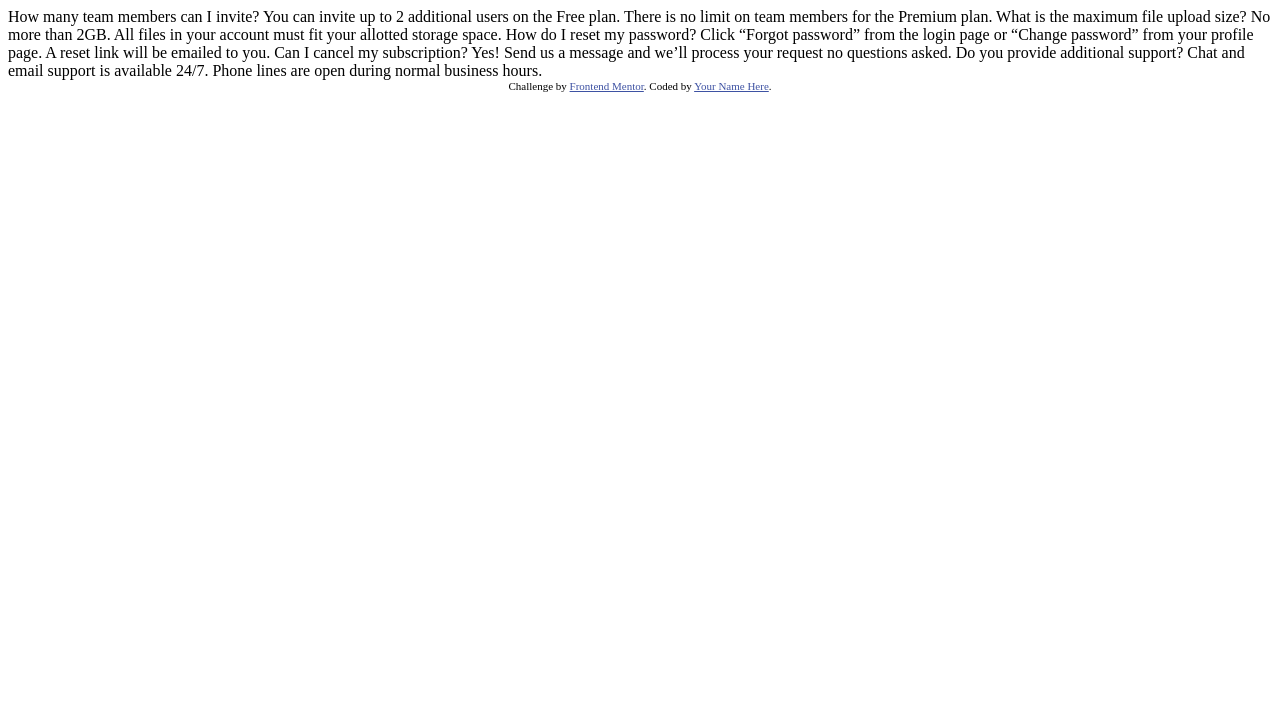
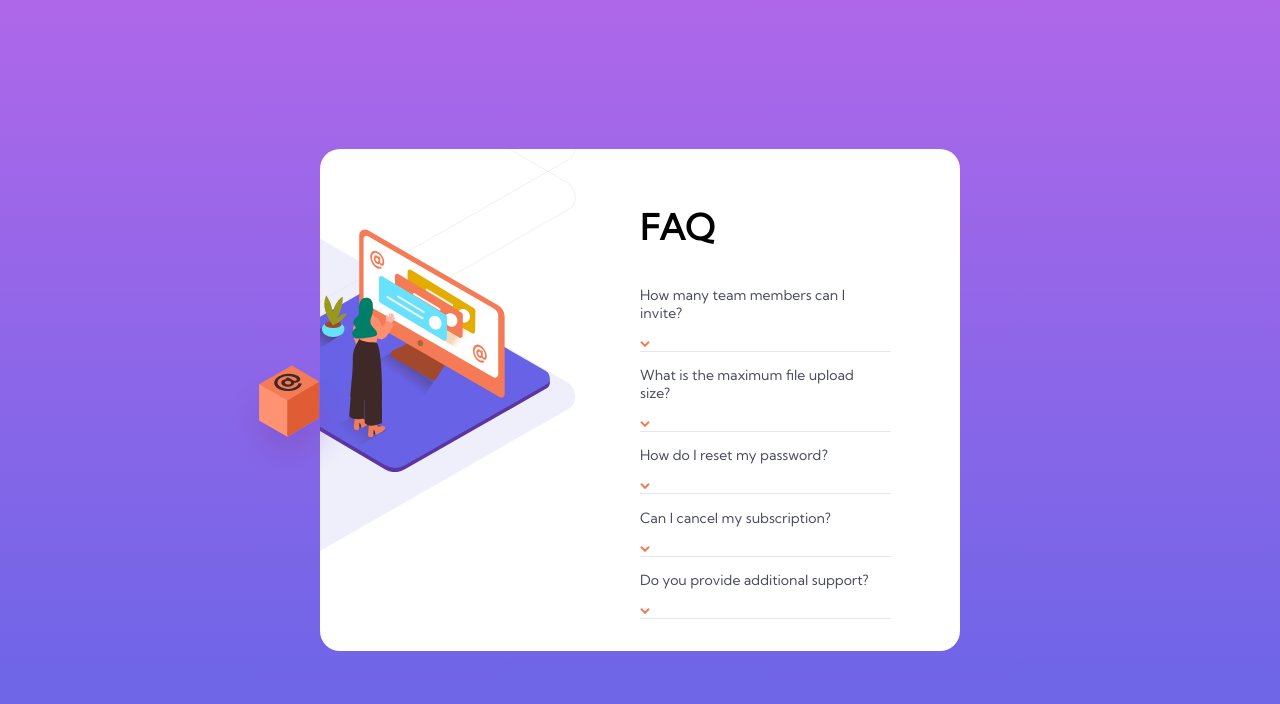
Before and after one commit to Adilsongb/FAQ-accordion-card, a plain HTML site: page index.html in a window 1280 px wide. Drawn offline with Linux system fonts and the light colour scheme.

Commit message:
FAQ card creation

```diff
--- a/index.html
+++ b/index.html
@@ -2,39 +2,103 @@
 <html lang="en">
 <head>
   <meta charset="UTF-8">
-  <meta name="viewport" content="width=device-width, initial-scale=1.0"> <!-- displays site properly based on user's device -->
+  <meta name="viewport" content="width=device-width, initial-scale=1.0">
 
   <link rel="icon" type="image/png" sizes="32x32" href="./images/favicon-32x32.png">
+  <link rel="stylesheet" href="style.css">
+
+  <link rel="preconnect" href="https://fonts.gstatic.com">
+  <link href="https://fonts.googleapis.com/css2?family=Kumbh+Sans&display=swap" rel="stylesheet">
 
   <title>Frontend Mentor | FAQ Accordion Card</title>
 
-  <!-- Feel free to remove these styles or customise in your own stylesheet 👍 -->
-  <style>
-    .attribution { font-size: 11px; text-align: center; }
-    .attribution a { color: hsl(228, 45%, 44%); }
-  </style>
+  <script>
+
+    function toReveal(ind) {
+
+      var x = document.getElementById("faq-container");
+      var y = x.getElementsByClassName("faq-paragraph");
+
+      if (x.getElementsByTagName("p")[ind].style.display == "block") {
+
+        x.getElementsByTagName("p")[ind].style.display = "none";
+        x.getElementsByTagName("img")[ind].style.transform = "scaleY(1)";
+        x.getElementsByTagName("h3")[ind].style.fontWeight = "400";
+
+      } else {
+
+        x.getElementsByTagName("p")[ind].style.display = "block";
+        x.getElementsByTagName("h3")[ind].style.fontWeight = "700";
+        x.getElementsByTagName("img")[ind].style.transform = "scaleY(-1)";
+
+      }
+
+      for (let i = 0; i < y.length; i++) {
+
+        if (i != ind) {
+
+          y[i].style.display = "none";
+          x.getElementsByTagName("h3")[i].style.fontWeight = "400";
+          x.getElementsByTagName("img")[i].style.transform = "scaleY(1)";
+
+        }
+
+      }
+
+    }
+
+  </script>
+
 </head>
 <body>
-  How many team members can I invite?
-  You can invite up to 2 additional users on the Free plan. There is no limit on
-  team members for the Premium plan.
 
-  What is the maximum file upload size?
-  No more than 2GB. All files in your account must fit your allotted storage space.
+  <div class="container">
 
-  How do I reset my password?
-  Click “Forgot password” from the login page or “Change password” from your profile page.
-  A reset link will be emailed to you.
+    <div class="card">
 
-  Can I cancel my subscription?
-  Yes! Send us a message and we’ll process your request no questions asked.
+      <div class="left-container">
+        <img src="images/illustration-box-desktop.svg" alt="" width="40%">
+      </div>
 
-  Do you provide additional support?
-  Chat and email support is available 24/7. Phone lines are open during normal business hours.
+      <div class="faq-container" id="faq-container">
 
-  <div class="attribution">
-    Challenge by <a href="https://www.frontendmentor.io?ref=challenge" target="_blank">Frontend Mentor</a>.
-    Coded by <a href="#">Your Name Here</a>.
+        <h1 style="font-size: 35px;">FAQ</h1>
+
+        <div class="faq-button" onclick="toReveal(0)" ondblclick="">
+          <h3>How many team members can I invite?</h3><img src="images/icon-arrow-down.svg" alt="icon-arrow">
+        </div>
+        <p class="faq-paragraph" id="paragraph_1">You can invite up to 2 additional users on the Free plan.
+        There is no limit on team members for the Premium plan.</p>
+
+        <div class="faq-button" onclick="toReveal(1)">
+          <h3>What is the maximum file upload size?</h3><img src="images/icon-arrow-down.svg" alt="icon-arrow">
+        </div>
+        <p class="faq-paragraph" id="paragraph_2">No more than 2GB. All files in your account must fit your
+        allotted storage space.</p>
+
+        <div class="faq-button" onclick="toReveal(2)">
+          <h3>How do I reset my password?</h3><img src="images/icon-arrow-down.svg" alt="icon-arrow">
+        </div>
+        <p class="faq-paragraph" id="paragraph_3">Click “Forgot password” from the login page or “Change
+        password” from your profile page. A reset link will be emailed to you.</p>
+
+        <div class="faq-button" onclick="toReveal(3)">
+          <h3>Can I cancel my subscription?</h3><img src="images/icon-arrow-down.svg" alt="icon-arrow">
+        </div>
+        <p class="faq-paragraph" id="paragraph_4">Yes! Send us a message and we’ll process your request
+        no questions asked.</p>
+
+        <div class="faq-button" onclick="toReveal(4)">
+          <h3>Do you provide additional support?</h3><img src="images/icon-arrow-down.svg" alt="icon-arrow">
+        </div>
+        <p class="faq-paragraph" id="paragraph_5">Chat and email support is available 24/7. Phone lines
+        are open during normal business hours.</p>
+
+      </div>
+
+    </div>
+
   </div>
+
 </body>
 </html>
--- /dev/null
+++ b/style.css
@@ -0,0 +1,103 @@
+* {font-family: 'Kumbh Sans', sans-serif;}
+
+html, body {
+
+    height: 100%;
+    margin: 0;
+    padding: 0;
+
+    background-image: linear-gradient(hsl(273, 75%, 66%), hsl(240, 73%, 65%));
+    font-size: 12px;
+    font-family: 'Kumbh Sans', sans-serif;
+
+}
+
+.container {
+
+    height: 100%;
+    width: 50%;
+    margin: 0 auto;
+
+    display: flex;
+    align-items: center;
+
+}
+
+.card {
+
+    display: flex;
+    background-color: rgb(255, 255, 255);
+    border-radius: 20px;
+    min-height: 500px;
+    width: 100%;
+    background-image: url(images/bg-pattern-desktop.svg);
+    background-size: 50%;
+    background-repeat: no-repeat;
+    background-position-x: -10%;
+    background-position-y: -50px;
+    background-attachment: fixed;
+
+}
+
+.left-container {
+
+    width: 50%;
+    background-image: url(images/illustration-woman-online-desktop.svg);
+    background-repeat: no-repeat;
+    background-size: 100%;
+    background-position-x: -90px;
+    background-position-y: 80px;
+
+}
+
+.left-container img {
+
+    position: relative;
+    top: 215px;
+    right: 95px;
+
+}
+
+.faq-container {
+
+    width: 38%;
+    margin: 5% 5% 5% 0;
+
+}
+
+
+.faq-button {
+
+    width: 100%;
+    padding: 0 8px 0 0;
+    border: none;
+    border-bottom: 1px solid hsl(240, 5%, 91%);
+    color: hsl(237, 12%, 33%);
+
+}
+
+.faq-button h3 {
+
+    font-weight: 500;
+    display: inline-block;
+    width: 96%;
+
+}
+
+.faq-container p.faq-paragraph {
+
+    width: 90%;
+    line-height: 1.8;
+    color: hsl(240, 6%, 50%);
+    display: none;
+
+}
+
+/* Estado hover button */
+
+div.faq-button:hover {
+
+    color: hsl(14, 88%, 65%);
+    cursor: pointer;
+
+}
```
